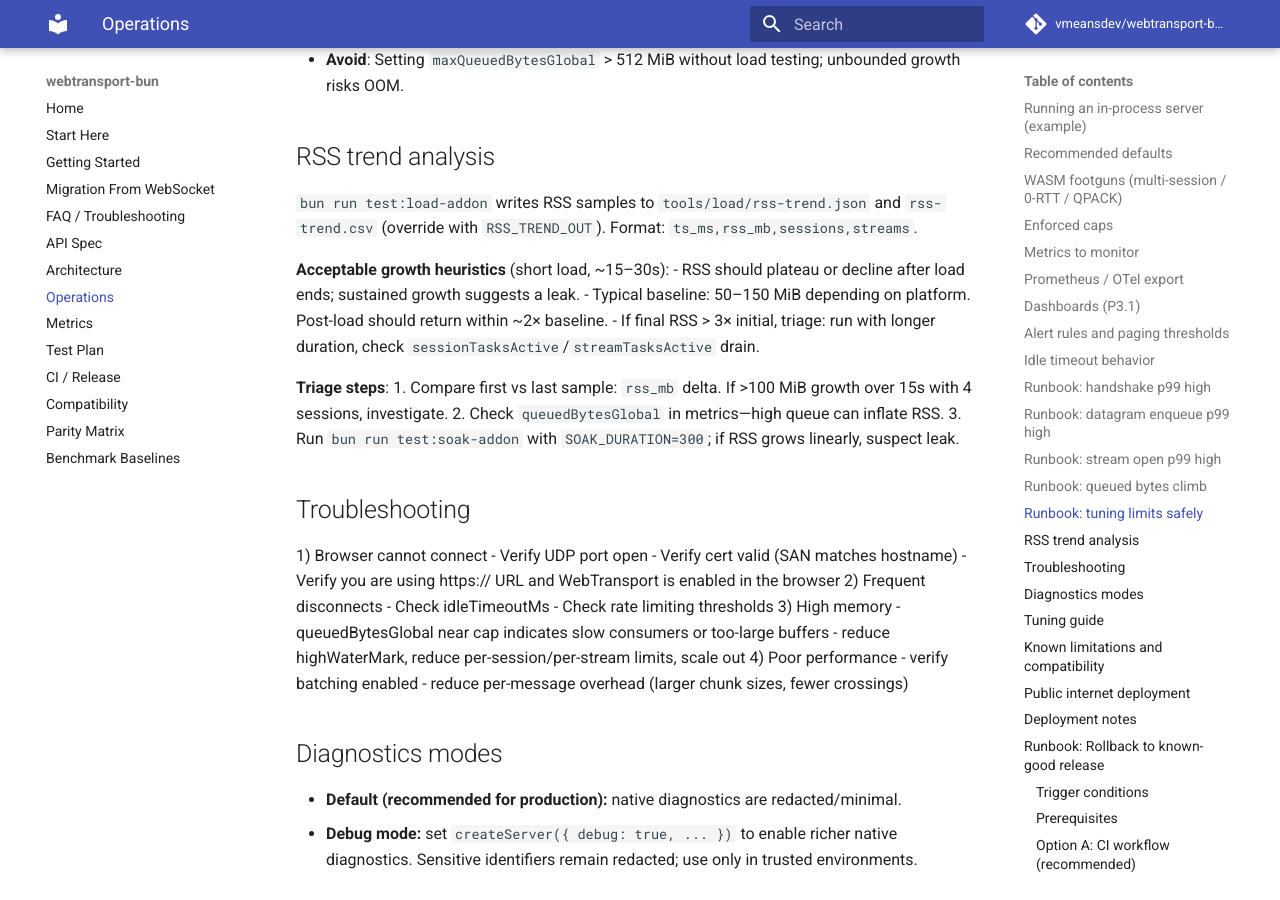
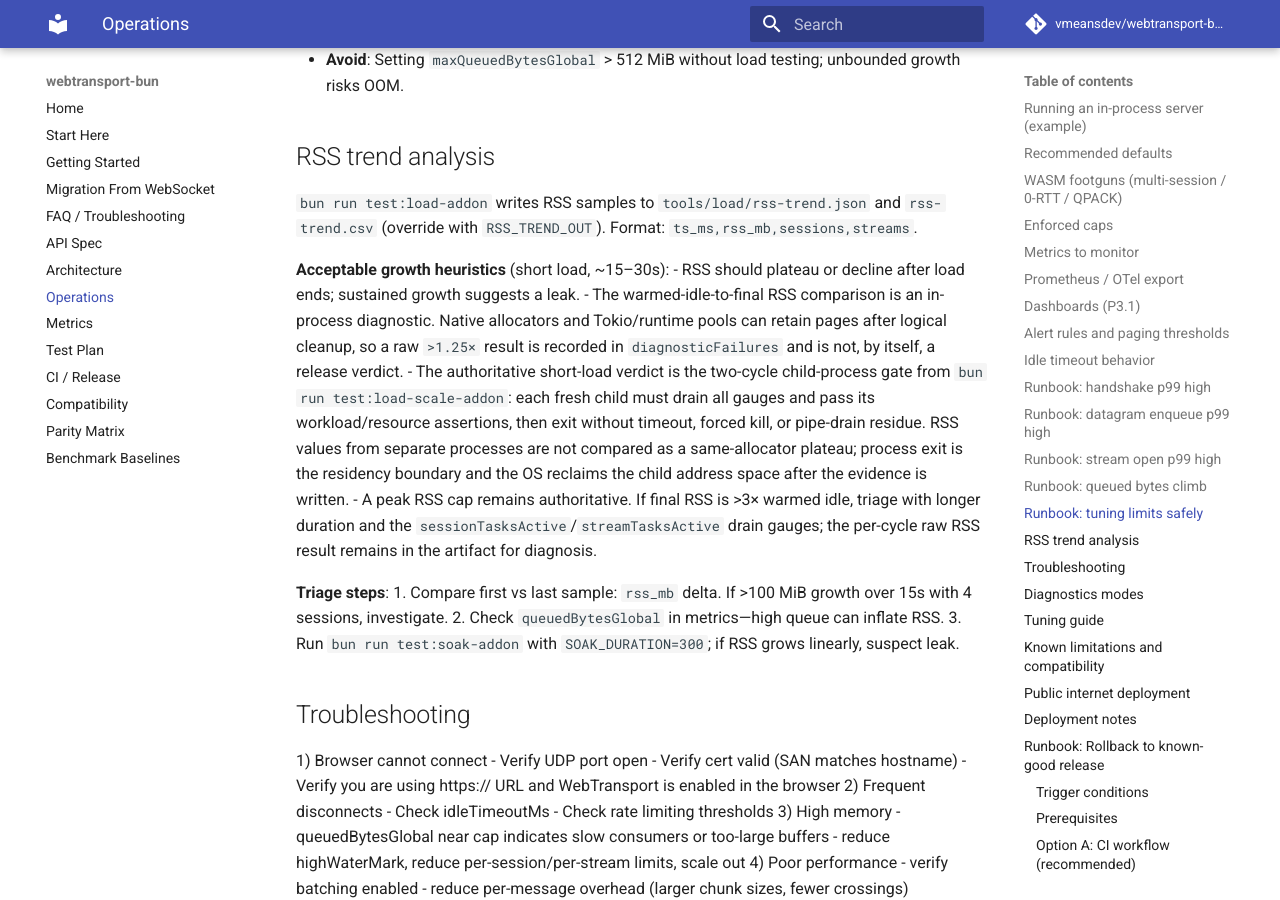
Before and after one commit to vmeansdev/webtransport-bun, an MkDocs documentation site: the page built from docs/OPERATIONS.md, in a window 1280 px wide and 900 px high, scrolled down 5345 px. Built offline with MkDocs 1.6.1 and Material for MkDocs 9.7.7, drawn with Linux system fonts in a browser that asks for light colours; comment, search, counter and statistics services are not loaded.

Commit message:
Document process-isolated cleanup authority
Public CI, operations, checklist, and test-plan language now describes the two-cycle child-process gate as the short-load authority, retains raw in-process RSS as diagnostic telemetry, and preserves the peak RSS cap and logical drain requirements. The workflow name matches the executable gate, and load profiles document the bounded rejection budget used for intentional stream shedding.

Constraint: Allocator/runtime RSS residency is not portable across fresh process baselines.
Rejected: Describe the old in-process RSS ratio as a release failure | that contradicts the approved policy and the observed clean child exits.
Confidence: high
Scope-risk: moderate
Directive: Keep deferred hosted, long-running, and operator-owned release gates visibly pending.
Tested: Documentation truth checker; internal doc-truth tests; authoritative two-cycle load artifact; ten-cycle Chromium interop run.
Not-tested: Hosted CI matrix and long-duration soak.

```diff
--- a/docs/OPERATIONS.md
+++ b/docs/OPERATIONS.md
@@ -168,8 +168,19 @@ When `queuedBytesGlobal` rises and stays high:
 
 **Acceptable growth heuristics** (short load, ~15–30s):
 - RSS should plateau or decline after load ends; sustained growth suggests a leak.
-- Typical baseline: 50–150 MiB depending on platform. Post-load should return within ~2× baseline.
-- If final RSS > 3× initial, triage: run with longer duration, check `sessionTasksActive`/`streamTasksActive` drain.
+- The warmed-idle-to-final RSS comparison is an in-process diagnostic. Native
+  allocators and Tokio/runtime pools can retain pages after logical cleanup, so
+  a raw `>1.25×` result is recorded in `diagnosticFailures` and is not, by
+  itself, a release verdict.
+- The authoritative short-load verdict is the two-cycle child-process gate from
+  `bun run test:load-scale-addon`: each fresh child must drain all gauges and
+  pass its workload/resource assertions, then exit without timeout, forced kill,
+  or pipe-drain residue. RSS values from separate processes are not compared as
+  a same-allocator plateau; process exit is the residency boundary and the OS
+  reclaims the child address space after the evidence is written.
+- A peak RSS cap remains authoritative. If final RSS is >3× warmed idle, triage
+  with longer duration and the `sessionTasksActive`/`streamTasksActive` drain
+  gauges; the per-cycle raw RSS result remains in the artifact for diagnosis.
 
 **Triage steps**:
 1. Compare first vs last sample: `rss_mb` delta. If >100 MiB growth over 15s with 4 sessions, investigate.
```
Also changed, not shown: docs/CI.md (+1 -1 lines), docs/RELEASE_CHECKLIST.md (+3 -1 lines), docs/TESTPLAN.md (+9 -3 lines), 1 other file.
